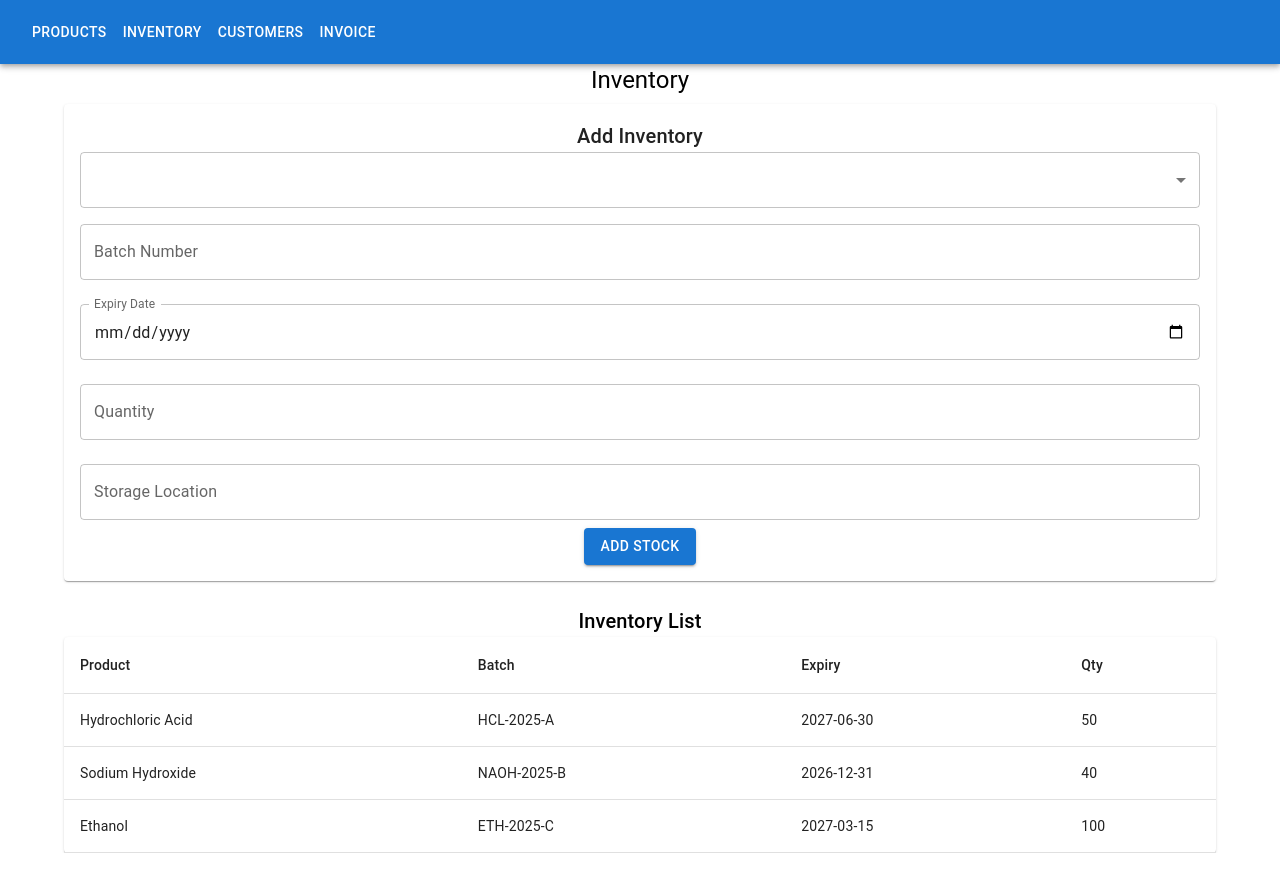
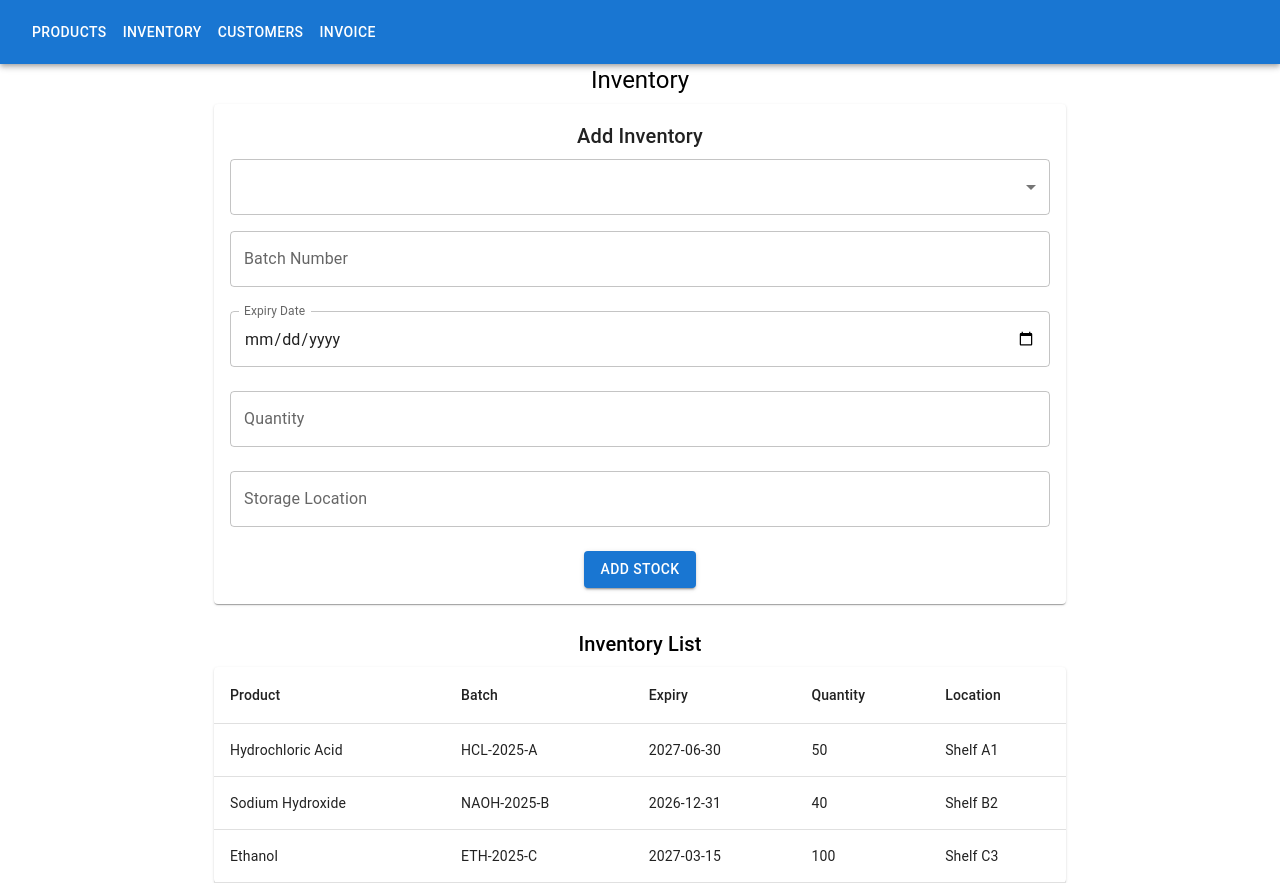
Before and after one commit to hemanshi255/invoice-frontend-pro, a React (Create React App) app: page /inventory in a window 1280 px wide. Before the commit the page ends 853 px from the top, so only its background shows below. Built offline with nearby package versions, Linux system fonts and the light colour scheme.

Commit message:
inventory page changes

```diff
--- a/src/pages/Inventory.jsx
+++ b/src/pages/Inventory.jsx
@@ -16,7 +16,8 @@ import {
 } from "@mui/material";
 
 function Inventory() {
-  const { inventory, setInventory, products } = useContext(AppContext);
+  const { products, inventory, setInventory } = useContext(AppContext);
+
   const [form, setForm] = useState({
     product: "",
     batch: "",
@@ -25,27 +26,46 @@ function Inventory() {
     location: "",
   });
 
-  const handleChange = (e) =>
+  const handleChange = (e) => {
     setForm({ ...form, [e.target.name]: e.target.value });
+  };
 
   const addInventory = () => {
     if (!form.product || !form.batch || !form.quantity) {
-      alert("Product, batch and quantity required");
+      alert("Product, batch, and quantity are required");
       return;
     }
-    setInventory([...inventory, { ...form, quantity: Number(form.quantity) }]);
-    setForm({ product: "", batch: "", expiry: "", quantity: "", location: "" });
+
+    setInventory([
+      ...inventory,
+      {
+        ...form,
+        quantity: Number(form.quantity),
+      },
+    ]);
+
+    // Reset form after adding
+    setForm({
+      product: "",
+      batch: "",
+      expiry: "",
+      quantity: "",
+      location: "",
+    });
   };
 
   return (
-    <Container>
+    <Container maxWidth="md">
       <Typography variant="h5" gutterBottom>
         Inventory
       </Typography>
 
       <Paper sx={{ padding: 2, marginBottom: 3 }}>
-        <Typography variant="h6">Add Inventory</Typography>
+        <Typography variant="h6" gutterBottom>
+          Add Inventory
+        </Typography>
 
+        {/* Product Dropdown */}
         <Select
           fullWidth
           margin="normal"
@@ -53,8 +73,9 @@ function Inventory() {
           value={form.product}
           onChange={handleChange}
         >
-          {products.map((p, i) => (
-            <MenuItem key={i} value={p.name}>
+          <MenuItem value="">Select Product</MenuItem>
+          {products.map((p, index) => (
+            <MenuItem key={index} value={p.name}>
               {p.name}
             </MenuItem>
           ))}
@@ -68,6 +89,7 @@ function Inventory() {
           value={form.batch}
           onChange={handleChange}
         />
+
         <TextField
           fullWidth
           margin="normal"
@@ -78,6 +100,7 @@ function Inventory() {
           value={form.expiry}
           onChange={handleChange}
         />
+
         <TextField
           fullWidth
           margin="normal"
@@ -87,6 +110,7 @@ function Inventory() {
           value={form.quantity}
           onChange={handleChange}
         />
+
         <TextField
           fullWidth
           margin="normal"
@@ -96,19 +120,27 @@ function Inventory() {
           onChange={handleChange}
         />
 
-        <Button variant="contained" onClick={addInventory}>
+        <Button
+          variant="contained"
+          sx={{ marginTop: 2 }}
+          onClick={addInventory}
+        >
           Add Stock
         </Button>
       </Paper>
 
-      <Typography variant="h6">Inventory List</Typography>
+      <Typography variant="h6" gutterBottom>
+        Inventory List
+      </Typography>
+
       <Table component={Paper}>
         <TableHead>
           <TableRow>
             <TableCell>Product</TableCell>
             <TableCell>Batch</TableCell>
             <TableCell>Expiry</TableCell>
-            <TableCell>Qty</TableCell>
+            <TableCell>Quantity</TableCell>
+            <TableCell>Location</TableCell>
           </TableRow>
         </TableHead>
         <TableBody>
@@ -118,6 +150,7 @@ function Inventory() {
               <TableCell>{i.batch}</TableCell>
               <TableCell>{i.expiry}</TableCell>
               <TableCell>{i.quantity}</TableCell>
+              <TableCell>{i.location}</TableCell>
             </TableRow>
           ))}
         </TableBody>
```
